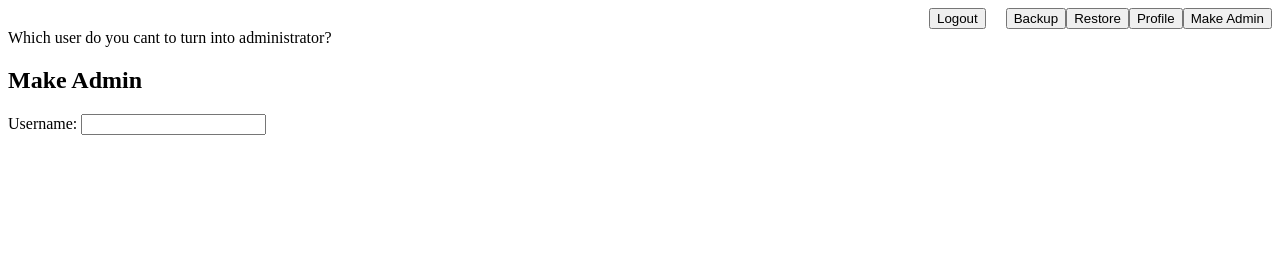
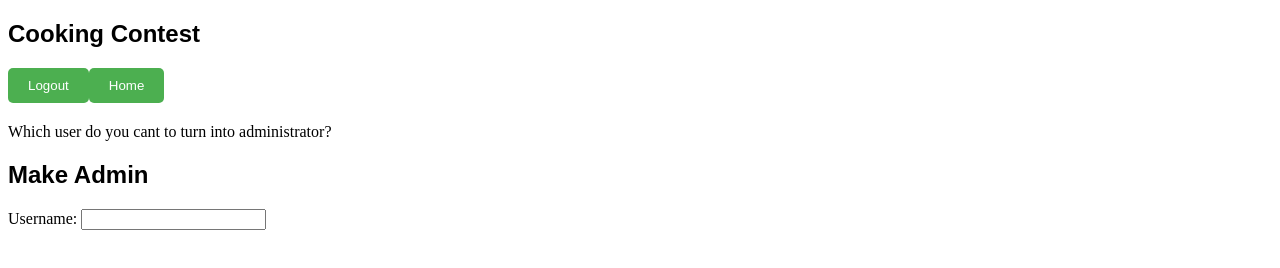
Before and after one commit to aleginxx/db24-65, a plain HTML site: page frontend/make_admin.html in a window 1280 px wide. Drawn offline with Linux system fonts and the light colour scheme.

Commit message:
Last minute stylization

```diff
--- a/frontend/make_admin.html
+++ b/frontend/make_admin.html
@@ -4,36 +4,46 @@
     <meta charset="UTF-8">
     <meta name="viewport" content="width=device-width, initial-scale=1.0">
     <title>Cooking Contest</title>
+    <style>
+        button {
+            font-family: Arial, sans-serif;
+            background-color: #4caf50;
+            color: white;
+            padding: 10px 20px;
+            border: none;
+            border-radius: 5px;
+            cursor: pointer;
+        }
+        button:hover {
+            background-color: #45a049;
+        }
+        .container {
+            margin-top: 20px;
+        }
+        h2 {
+            font-family: Arial, sans-serif;
+        }
+        .container a {
+            font-family: Arial, sans-serif;
+            color: #4caf50;
+        }
+        select {
+            font-family: Arial, sans-serif;
+            padding: 10px;
+            margin-right: 20px;
+            border-radius: 5px;
+        }
+    </style>
 </head>
 <body>
-    <div style="display: flex; justify-content: flex-end;">
-        <div style="margin-right: 20px;">
-            <form action="/dacontest/logout" method="GET">
+    <div class="header">
+        <h2>Cooking Contest</h2>
+        <div style="display: flex; align-items: center; margin-right: 10px;">
+            <form action="/dacontest/logout" method="GET" style="margin: 0;">
                 <button type="submit">Logout</button>
             </form>
-        </div>
-
-        <div>
-            <form action="/dacontest/backup" method="POST">
-                <button type="submit">Backup</button>
-            </form>
-        </div>
-
-        <div>
-            <form action="/dacontest/restore" method="POST">
-                <button type="submit">Restore</button>
-            </form>
-        </div>
-
-        <div>
-            <form action="/dacontest/admin" method="GET">
-                <button type="submit">Profile</button>
-            </form>
-        </div>
-
-        <div>
-            <form action="/dacontest/make-admin/" method="POST">
-                <button type="submit">Make Admin</button>
+            <form action="/dacontest/home" method="GET" style="margin: 0;">
+                <button type="submit">Home</button>
             </form>
         </div>
     </div>
```
